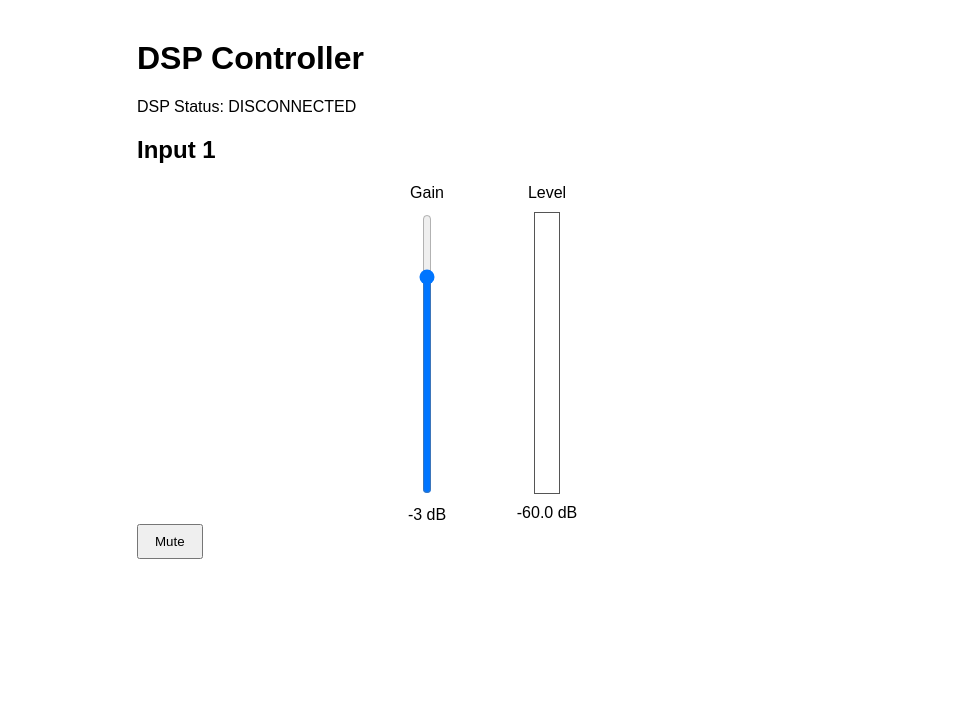
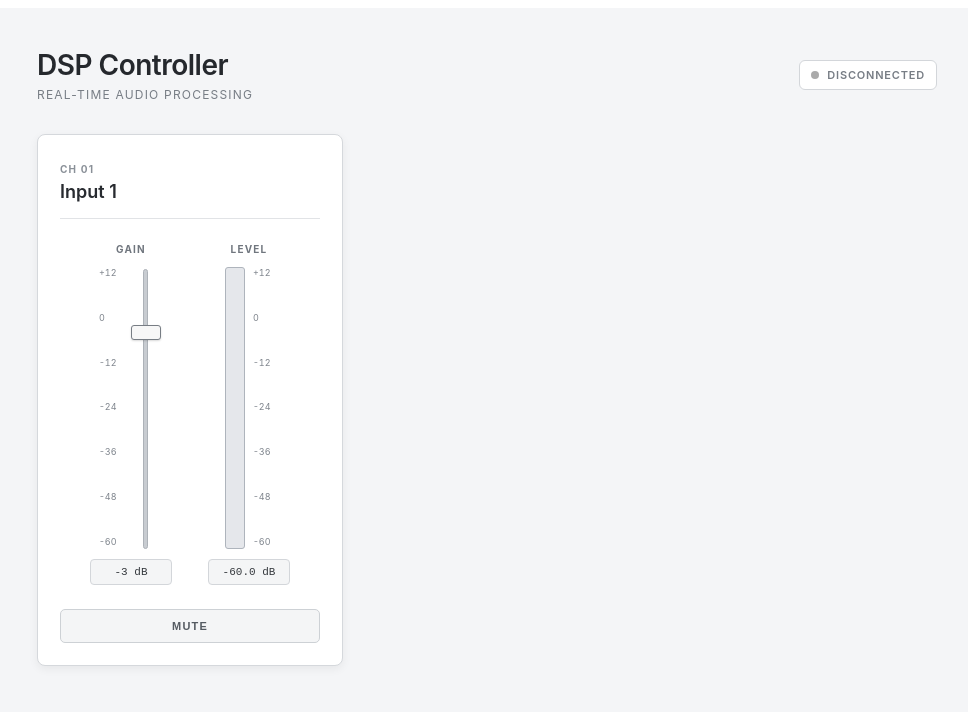
Before and after one commit to char4clarke/dsp-web-controller, an Angular app: page / in a window 1280 px wide. Shown: the top 712 px of the page, without its empty margins (153-1121 px from the left). Built offline with nearby package versions, Linux system fonts and the light colour scheme; no server answers.

Commit message:
upgrade style

```diff
--- a/src/app/app.html
+++ b/src/app/app.html
@@ -1,17 +1,37 @@
-<main>
+<main class="app-shell">
+  <header class="app-header">
+    <div>
       <h1>DSP Controller</h1>
+      <p class="subtitle">Real-Time Audio Processing</p>
+    </div>
 
-  <p>
-    DSP Status:
+    <div class="status" [class.connected]="connected()">
+      <span class="status-light"></span>
       {{ connected() ? 'CONNECTED' : 'DISCONNECTED' }}
-  </p>
+    </div>
+  </header>
 
   <section class="channel">
+    <div class="channel-header">
+      <span class="channel-number">CH 01</span>
       <h2>Input 1</h2>
+    </div>
 
     <div class="channel-controls">
+      <!-- GAIN -->
       <div class="gain-control">
-        <label>Gain</label>
+        <label>GAIN</label>
+
+        <div class="vertical-control">
+          <div class="scale">
+            <span>+12</span>
+            <span>0</span>
+            <span>-12</span>
+            <span>-24</span>
+            <span>-36</span>
+            <span>-48</span>
+            <span>-60</span>
+          </div>
 
           <input
             class="gain-slider"
@@ -21,23 +41,37 @@
             [value]="gain()"
             (input)="onGainChange($event)"
           />
-
-        <span>{{ gain() }} dB</span>
         </div>
 
-      <div class="meter-control">
-        <label>Level</label>
-
-        <div class="meter">
-          <div class="meter-fill" [style.height.%]="((meterLevel() + 60) / 60) * 100"></div>
+        <span class="value-display">{{ gain() }} dB</span>
       </div>
 
-        <span>{{ meterLevel().toFixed(1) }} dB</span>
+      <!-- METER -->
+      <div class="meter-control">
+        <label>LEVEL</label>
+
+        <div class="vertical-control">
+          <div class="meter">
+            <div class="meter-fill" [style.height.%]="((meterLevel() + 60) / 72) * 100"></div>
+          </div>
+
+          <div class="scale">
+            <span>+12</span>
+            <span>0</span>
+            <span>-12</span>
+            <span>-24</span>
+            <span>-36</span>
+            <span>-48</span>
+            <span>-60</span>
           </div>
         </div>
 
-    <button (click)="toggleMute()">
-      {{ muted() ? 'Unmute' : 'Mute' }}
+        <span class="value-display"> {{ meterLevel().toFixed(1) }} dB </span>
+      </div>
+    </div>
+
+    <button class="mute-button" [class.active]="muted()" (click)="toggleMute()">
+      {{ muted() ? 'MUTED' : 'MUTE' }}
     </button>
   </section>
 </main>
--- a/src/app/app.scss
+++ b/src/app/app.scss
@@ -1,29 +1,142 @@
-main {
-  max-width: 700px;
-  margin: 40px auto;
-  font-family: Arial, sans-serif;
+:host {
+  display: block;
+  min-height: 100vh;
+
+  background: #f4f5f7;
+  color: #25282d;
+
+  font-family:
+    Inter,
+    -apple-system,
+    BlinkMacSystemFont,
+    'Segoe UI',
+    sans-serif;
 }
 
-.control {
+/* =========================
+   PAGE
+   ========================= */
+
+.app-shell {
+  max-width: 900px;
+  margin: 0 auto;
+  padding: 40px;
+}
+
+.app-header {
   display: flex;
+  justify-content: space-between;
   align-items: center;
-  gap: 16px;
-  margin-bottom: 20px;
+  margin-bottom: 32px;
 
-  input {
-    flex: 1;
+  h1 {
+    margin: 0;
+
+    font-size: 28px;
+    font-weight: 600;
+    letter-spacing: -0.5px;
   }
 }
 
-button {
-  padding: 8px 16px;
+.subtitle {
+  margin: 5px 0 0;
+
+  color: #777d85;
+
+  font-size: 12px;
+  text-transform: uppercase;
+  letter-spacing: 1.2px;
 }
+
+/* =========================
+   CONNECTION STATUS
+   ========================= */
+
+.status {
+  display: flex;
+  align-items: center;
+  gap: 8px;
+
+  padding: 7px 11px;
+
+  background: #ffffff;
+
+  border: 1px solid #d3d6da;
+  border-radius: 6px;
+
+  color: #777d85;
+
+  font-size: 11px;
+  font-weight: 600;
+  letter-spacing: 0.8px;
+}
+
+.status-light {
+  width: 8px;
+  height: 8px;
+
+  border-radius: 50%;
+  background: #aaaaaa;
+}
+
+.status.connected {
+  color: #397a50;
+
+  .status-light {
+    background: #49a968;
+  }
+}
+
+/* =========================
+   CHANNEL STRIP
+   ========================= */
+
+.channel {
+  width: 260px;
+  padding: 22px;
+
+  background: #ffffff;
+
+  border: 1px solid #d5d8dc;
+  border-radius: 8px;
+
+  box-shadow: 0 3px 10px rgba(0, 0, 0, 0.06);
+}
+
+.channel-header {
+  padding-bottom: 16px;
+  margin-bottom: 24px;
+
+  border-bottom: 1px solid #e1e3e6;
+
+  .channel-number {
+    color: #8a9098;
+
+    font-size: 10px;
+    font-weight: 700;
+    letter-spacing: 1.2px;
+  }
+
+  h2 {
+    margin: 4px 0 0;
+
+    color: #282b30;
+
+    font-size: 18px;
+    font-weight: 600;
+  }
+}
+
+/* =========================
+   CHANNEL CONTROLS
+   ========================= */
 
 .channel-controls {
   display: flex;
+  justify-content: center;
   align-items: flex-start;
-  justify-content: center;
-  gap: 30px;
+
+  gap: 28px;
 }
 
 .gain-control,
@@ -33,27 +146,198 @@ button {
   display: flex;
   flex-direction: column;
   align-items: center;
-  gap: 10px;
-  text-align: center;
-  font-variant-numeric: tabular-nums;
+
+  gap: 12px;
+
+  label {
+    color: #70767e;
+
+    font-size: 10px;
+    font-weight: 700;
+    letter-spacing: 1.2px;
+  }
 }
+
+.vertical-control {
+  height: 280px;
+
+  display: flex;
+  align-items: stretch;
+  justify-content: center;
+
+  gap: 8px;
+}
+
+/* =========================
+   GAIN FADER
+   ========================= */
 
 .gain-slider {
   writing-mode: vertical-lr;
   direction: rtl;
+
+  width: 32px;
   height: 280px;
+
+  appearance: none;
+  background: transparent;
 }
 
+/* Fader track */
+.gain-slider::-webkit-slider-runnable-track {
+  width: 5px;
+
+  background: #c8ccd1;
+
+  border: 1px solid #adb2b8;
+  border-radius: 3px;
+}
+
+/* Fader handle */
+.gain-slider::-webkit-slider-thumb {
+  appearance: none;
+
+  width: 30px;
+  height: 15px;
+
+  margin-left: -13px;
+
+  background: #f7f7f7;
+
+  border: 1px solid #777d84;
+  border-radius: 3px;
+
+  box-shadow: 0 1px 2px rgba(0, 0, 0, 0.15);
+
+  cursor: pointer;
+}
+
+/* =========================
+   DB SCALE
+   ========================= */
+
+.scale {
+  height: 280px;
+
+  display: flex;
+  flex-direction: column;
+  justify-content: space-between;
+
+  color: #7e848c;
+
+  font-size: 9px;
+  font-variant-numeric: tabular-nums;
+
+  span {
+    position: relative;
+    min-width: 20px;
+  }
+}
+
+/* =========================
+   LEVEL METER
+   ========================= */
+
 .meter {
-  width: 24px;
+  width: 18px;
   height: 280px;
-  border: 1px solid #555;
+
   display: flex;
   flex-direction: column;
   justify-content: flex-end;
+
+  overflow: hidden;
+
+  background: #e5e7eb;
+
+  border: 1px solid #aeb4bc;
+  border-radius: 3px;
 }
 
 .meter-fill {
   width: 100%;
-  background: limegreen;
+
+  /*
+   * Fixed gradient across the entire 280px meter.
+   * The fill reveals the gradient from the bottom
+   * rather than squeezing the whole gradient into
+   * the current meter height.
+   *
+   * -60 dB -> 0 dB  = green
+   *   0 dB -> +6 dB = yellow
+   *  +6 dB -> +12 dB = red
+   */
+  background: linear-gradient(
+    to top,
+    #43a866 0%,
+    #43a866 83.33%,
+    #d7a928 83.33%,
+    #d7a928 91.66%,
+    #d6534d 91.66%,
+    #d6534d 100%
+  );
+
+  background-size: 100% 280px;
+  background-position: bottom;
+  background-repeat: no-repeat;
+
+  transition: height 50ms linear;
 }
+
+/* =========================
+   VALUE READOUTS
+   ========================= */
+
+.value-display {
+  width: 72px;
+  padding: 6px 4px;
+
+  background: #f4f5f6;
+
+  border: 1px solid #d3d6da;
+  border-radius: 4px;
+
+  color: #35393e;
+
+  font-family: monospace;
+  font-size: 11px;
+  font-variant-numeric: tabular-nums;
+  text-align: center;
+}
+
+/* =========================
+   MUTE BUTTON
+   ========================= */
+
+.mute-button {
+  width: 100%;
+
+  margin-top: 24px;
+  padding: 10px;
+
+  background: #f4f5f6;
+
+  border: 1px solid #cdd1d5;
+  border-radius: 5px;
+
+  color: #555b62;
+
+  font-size: 11px;
+  font-weight: 700;
+  letter-spacing: 1.2px;
+
+  cursor: pointer;
+
+  transition: 120ms ease;
+}
+
+.mute-button:hover {
+  background: #e9ebed;
+}
+
+.mute-button.active {
+  background: #d95b55;
+  border-color: #c64e49;
+
+  color: #ffffff;
+}
```
Also changed, not shown: 1 other file (tests, documents, lock files or other folders). Lines whose indentation alone changed are shown as unchanged.
